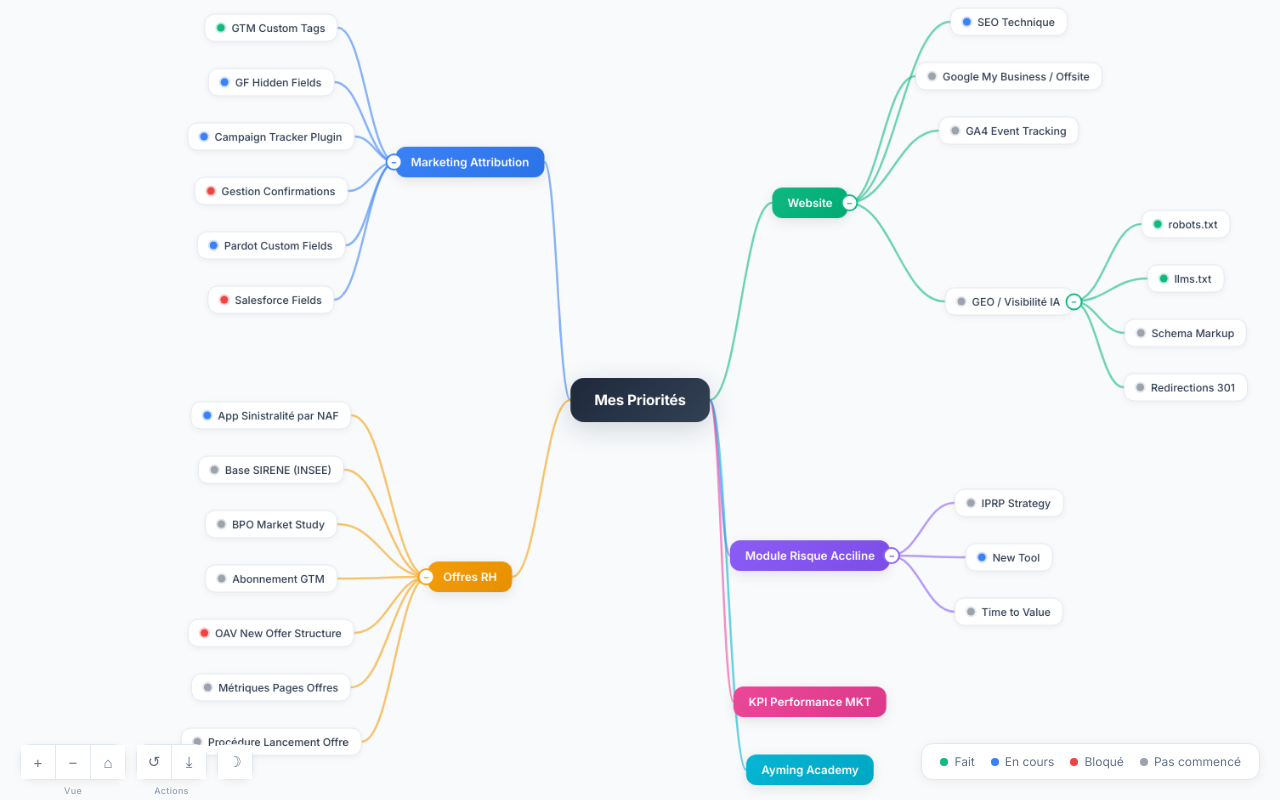
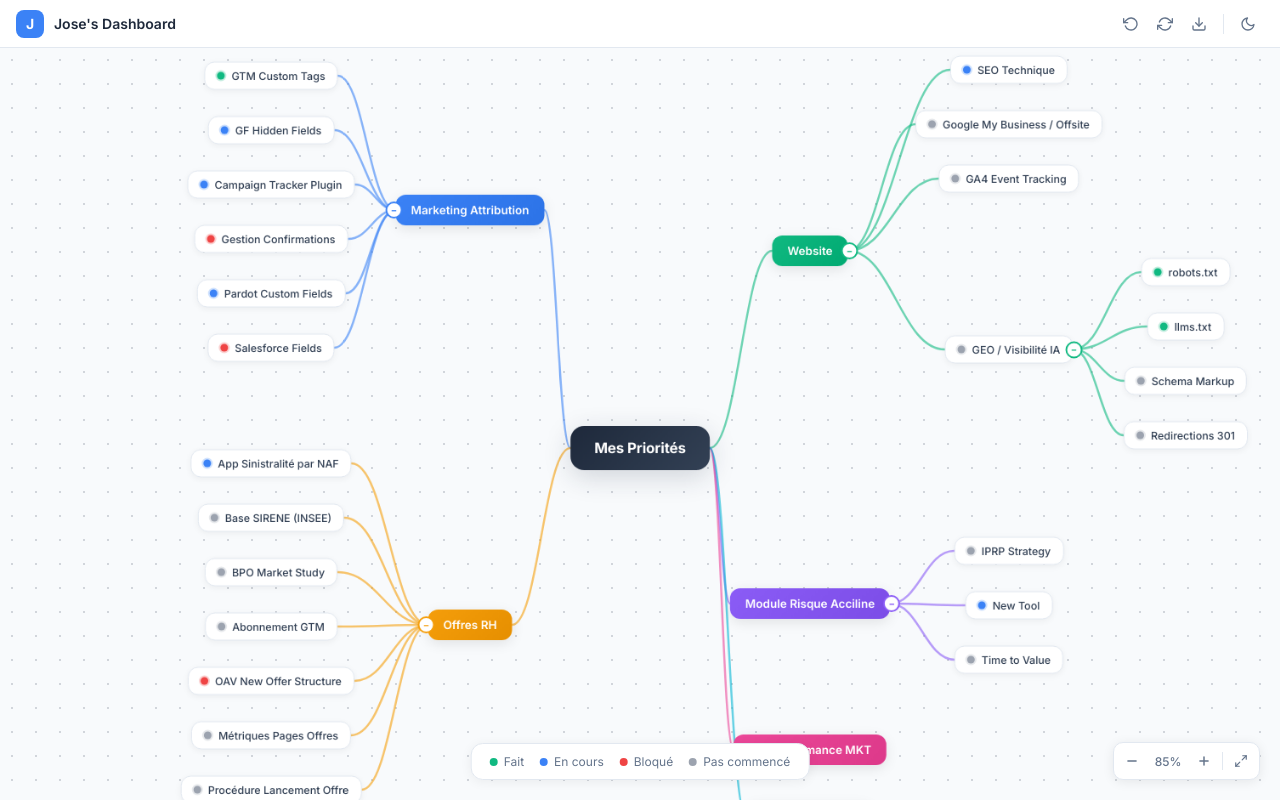
Before and after one commit to xXencarvXx/mindmap-app, a plain HTML site: page index.html in a window 1280 px wide. Drawn offline with Linux system fonts and the light colour scheme.

Commit message:
UI: toolbar, dot grid background, zoom controls with percentage

```diff
--- a/index.html
+++ b/index.html
@@ -10,6 +10,28 @@
 <link rel="stylesheet" href="styles/dark.css">
 </head>
 <body>
+
+<div id="toolbar">
+  <div class="toolbar-left">
+    <span class="toolbar-logo">J</span>
+    <span class="toolbar-title">Jose's Dashboard</span>
+  </div>
+  <div class="toolbar-right">
+    <button id="btn-undo" title="Annuler (Ctrl+Z)">
+      <svg width="16" height="16" viewBox="0 0 24 24" fill="none" stroke="currentColor" stroke-width="2" stroke-linecap="round" stroke-linejoin="round"><polyline points="1 4 1 10 7 10"/><path d="M3.51 15a9 9 0 1 0 2.13-9.36L1 10"/></svg>
+    </button>
+    <button id="btn-reset-pos" title="Reset positions">
+      <svg width="16" height="16" viewBox="0 0 24 24" fill="none" stroke="currentColor" stroke-width="2" stroke-linecap="round" stroke-linejoin="round"><polyline points="23 4 23 10 17 10"/><polyline points="1 20 1 14 7 14"/><path d="M3.51 9a9 9 0 0 1 14.85-3.36L23 10M1 14l4.64 4.36A9 9 0 0 0 20.49 15"/></svg>
+    </button>
+    <button id="btn-export" title="Exporter JSON">
+      <svg width="16" height="16" viewBox="0 0 24 24" fill="none" stroke="currentColor" stroke-width="2" stroke-linecap="round" stroke-linejoin="round"><path d="M21 15v4a2 2 0 0 1-2 2H5a2 2 0 0 1-2-2v-4"/><polyline points="7 10 12 15 17 10"/><line x1="12" y1="15" x2="12" y2="3"/></svg>
+    </button>
+    <div class="toolbar-sep"></div>
+    <button id="dark-toggle" title="Mode sombre">
+      <svg width="16" height="16" viewBox="0 0 24 24" fill="none" stroke="currentColor" stroke-width="2" stroke-linecap="round" stroke-linejoin="round"><path d="M21 12.79A9 9 0 1 1 11.21 3 7 7 0 0 0 21 12.79z"/></svg>
+    </button>
+  </div>
+</div>
 
 <div id="canvas-wrapper">
   <div id="canvas">
@@ -25,22 +47,19 @@
   <div id="panel-body"></div>
 </div>
 
-<div id="controls">
-  <div class="ctrl-group" data-label="Vue">
-    <button id="btn-zoom-in" title="Zoom +">+</button>
-    <button id="btn-zoom-out" title="Zoom −">−</button>
-    <button id="btn-reset-view" title="Recentrer">&#8962;</button>
-  </div>
-  <div class="ctrl-group" data-label="Actions">
-    <button id="btn-reset-pos" title="Reset positions">&#x21BA;</button>
-    <button id="btn-export" title="Exporter JSON">&#x2913;</button>
-  </div>
-  <div class="ctrl-group" data-label="">
-    <button id="dark-toggle" title="Mode sombre">&#x263D;</button>
-  </div>
+<div id="zoom-controls">
+  <button id="btn-zoom-out" title="Zoom -">
+    <svg width="14" height="14" viewBox="0 0 24 24" fill="none" stroke="currentColor" stroke-width="2.5" stroke-linecap="round"><line x1="5" y1="12" x2="19" y2="12"/></svg>
+  </button>
+  <span id="zoom-level">85%</span>
+  <button id="btn-zoom-in" title="Zoom +">
+    <svg width="14" height="14" viewBox="0 0 24 24" fill="none" stroke="currentColor" stroke-width="2.5" stroke-linecap="round"><line x1="12" y1="5" x2="12" y2="19"/><line x1="5" y1="12" x2="19" y2="12"/></svg>
+  </button>
+  <div class="zoom-sep"></div>
+  <button id="btn-reset-view" title="Recentrer">
+    <svg width="14" height="14" viewBox="0 0 24 24" fill="none" stroke="currentColor" stroke-width="2" stroke-linecap="round" stroke-linejoin="round"><path d="M15 3h6v6"/><path d="M9 21H3v-6"/><path d="M21 3l-7 7"/><path d="M3 21l7-7"/></svg>
+  </button>
 </div>
-
-<div class="toast" id="toast"></div>
 
 <div id="legend">
   <div class="legend-item"><div class="legend-dot" style="background:#10b981"></div> Fait</div>
@@ -49,6 +68,8 @@
   <div class="legend-item"><div class="legend-dot" style="background:#9ca3af"></div> Pas commencé</div>
 </div>
 
+<div class="toast" id="toast"></div>
+
 <script type="module" src="js/app.js"></script>
 </body>
 </html>
--- a/js/app.js
+++ b/js/app.js
@@ -71,12 +71,23 @@ window.popUndo = popUndo;
 // ──────────────────────────────────────────────
 document.getElementById("detail-overlay").addEventListener("click", closePanel);
 document.querySelector("#detail-panel .close-btn").addEventListener("click", closePanel);
-document.getElementById("btn-zoom-in").addEventListener("click", zoomIn);
-document.getElementById("btn-zoom-out").addEventListener("click", zoomOut);
-document.getElementById("btn-reset-view").addEventListener("click", resetView);
+document.getElementById("btn-zoom-in").addEventListener("click", () => { zoomIn(); updateZoomLabel(); });
+document.getElementById("btn-zoom-out").addEventListener("click", () => { zoomOut(); updateZoomLabel(); });
+document.getElementById("btn-reset-view").addEventListener("click", () => { resetView(); updateZoomLabel(); });
 document.getElementById("btn-export").addEventListener("click", exportJSON);
 document.getElementById("btn-reset-pos").addEventListener("click", resetPositions);
 document.getElementById("dark-toggle").addEventListener("click", toggleDarkMode);
+document.getElementById("btn-undo").addEventListener("click", popUndo);
+
+function updateZoomLabel() {
+  const el = document.getElementById("zoom-level");
+  if (el) el.textContent = Math.round(state.scale * 100) + "%";
+}
+
+// Update zoom label on wheel
+document.getElementById("canvas-wrapper").addEventListener("wheel", () => {
+  requestAnimationFrame(updateZoomLabel);
+}, { passive: true });
 
 // ──────────────────────────────────────────────
 // INIT
@@ -86,5 +97,6 @@ loadPositionsFromLocalStorage();
 loadDarkMode();
 render();
 resetView();
+updateZoomLabel();
 initChecklistDrag();
-initKeyboard(popUndo);
+initKeyboard(popUndo, updateZoomLabel);
--- a/js/canvas.js
+++ b/js/canvas.js
@@ -183,7 +183,7 @@ wrapper.addEventListener("click", (e) => {
 // ──────────────────────────────────────────────
 // KEYBOARD SHORTCUTS
 // ──────────────────────────────────────────────
-export function initKeyboard(popUndoFn) {
+export function initKeyboard(popUndoFn, onZoomChange) {
   document.addEventListener("keydown", (e) => {
     const inField = e.target.tagName === "TEXTAREA" || e.target.tagName === "INPUT" || e.target.tagName === "SELECT" || e.target.isContentEditable;
     if (e.key === "Escape") { if (inField) e.target.blur(); else closePanel(); }
@@ -193,8 +193,8 @@ export function initKeyboard(popUndoFn) {
       return;
     }
     if (inField) return;
-    if (e.key === "+" || e.key === "=") zoomIn();
-    if (e.key === "-") zoomOut();
-    if (e.key === "0") resetView();
+    if (e.key === "+" || e.key === "=") { zoomIn(); if (onZoomChange) onZoomChange(); }
+    if (e.key === "-") { zoomOut(); if (onZoomChange) onZoomChange(); }
+    if (e.key === "0") { resetView(); if (onZoomChange) onZoomChange(); }
   });
 }
--- a/styles/base.css
+++ b/styles/base.css
@@ -11,12 +11,89 @@ body {
   user-select: none;
 }
 
+/* ── Toolbar ── */
+#toolbar {
+  position: fixed;
+  top: 0;
+  left: 0;
+  right: 0;
+  height: 48px;
+  background: #fff;
+  border-bottom: 1px solid #e2e8f0;
+  display: flex;
+  align-items: center;
+  justify-content: space-between;
+  padding: 0 16px;
+  z-index: 100;
+}
+
+.toolbar-left {
+  display: flex;
+  align-items: center;
+  gap: 10px;
+}
+
+.toolbar-logo {
+  width: 28px;
+  height: 28px;
+  border-radius: 8px;
+  background: #3b82f6;
+  color: #fff;
+  font-weight: 700;
+  font-size: 14px;
+  display: flex;
+  align-items: center;
+  justify-content: center;
+}
+
+.toolbar-title {
+  font-size: 14px;
+  font-weight: 600;
+  color: #1e293b;
+}
+
+.toolbar-right {
+  display: flex;
+  align-items: center;
+  gap: 2px;
+}
+
+.toolbar-right button {
+  width: 32px;
+  height: 32px;
+  border: none;
+  background: none;
+  border-radius: 6px;
+  cursor: pointer;
+  display: flex;
+  align-items: center;
+  justify-content: center;
+  color: #64748b;
+  transition: all 0.15s;
+}
+
+.toolbar-right button:hover {
+  background: #f1f5f9;
+  color: #1e293b;
+}
+
+.toolbar-sep {
+  width: 1px;
+  height: 20px;
+  background: #e2e8f0;
+  margin: 0 6px;
+}
+
+/* ── Canvas ── */
 #canvas-wrapper {
   width: 100vw;
   height: 100vh;
+  padding-top: 48px;
   overflow: hidden;
   cursor: grab;
   position: relative;
+  background-image: radial-gradient(circle, #d1d5db 1px, transparent 1px);
+  background-size: 24px 24px;
 }
 
 #canvas-wrapper.grabbing { cursor: grabbing; }
@@ -44,49 +121,29 @@ svg.connections path {
   transition: opacity 0.2s;
 }
 
-/* Controls */
-#controls {
+/* ── Zoom Controls ── */
+#zoom-controls {
   position: fixed;
   bottom: 20px;
-  left: 20px;
+  right: 20px;
   display: flex;
-  gap: 4px;
+  align-items: center;
+  gap: 0;
+  background: #fff;
+  border-radius: 10px;
+  box-shadow: 0 2px 12px rgba(0,0,0,0.08);
+  border: 1px solid #e2e8f0;
   z-index: 50;
+  padding: 2px;
 }
 
-.ctrl-group {
-  display: flex;
-  gap: 1px;
-  background: #e2e8f0;
-  border-radius: 12px;
-  padding: 1px;
-  box-shadow: 0 2px 8px rgba(0,0,0,0.06);
-  position: relative;
-  margin-right: 6px;
-}
-
-.ctrl-group[data-label]:not([data-label=""])::after {
-  content: attr(data-label);
-  position: absolute;
-  bottom: -16px;
-  left: 50%;
-  transform: translateX(-50%);
-  font-size: 9px;
-  font-weight: 500;
-  color: #94a3b8;
-  letter-spacing: 0.03em;
-  white-space: nowrap;
-  pointer-events: none;
-}
-
-#controls button {
-  width: 34px;
-  height: 34px;
-  border-radius: 0;
+#zoom-controls button {
+  width: 32px;
+  height: 32px;
   border: none;
-  background: #fff;
+  background: none;
+  border-radius: 8px;
   cursor: pointer;
-  font-size: 15px;
   display: flex;
   align-items: center;
   justify-content: center;
@@ -94,17 +151,32 @@ svg.connections path {
   transition: all 0.15s;
 }
 
-.ctrl-group button:first-child { border-radius: 11px 0 0 11px; }
-.ctrl-group button:last-child { border-radius: 0 11px 11px 0; }
-.ctrl-group button:only-child { border-radius: 11px; }
+#zoom-controls button:hover {
+  background: #f1f5f9;
+  color: #1e293b;
+}
 
-#controls button:hover { background: #f1f5f9; color: #1e293b; }
+#zoom-level {
+  font-size: 12px;
+  font-weight: 500;
+  color: #64748b;
+  min-width: 40px;
+  text-align: center;
+}
 
-/* Legend */
+.zoom-sep {
+  width: 1px;
+  height: 18px;
+  background: #e2e8f0;
+  margin: 0 2px;
+}
+
+/* ── Legend ── */
 #legend {
   position: fixed;
   bottom: 20px;
-  right: 20px;
+  left: 50%;
+  transform: translateX(-50%);
   display: flex;
   gap: 16px;
   background: #fff;
@@ -129,7 +201,7 @@ svg.connections path {
   border-radius: 50%;
 }
 
-/* Toast notification */
+/* ── Toast ── */
 .toast {
   position: fixed;
   bottom: 70px;
@@ -151,5 +223,3 @@ svg.connections path {
   opacity: 1;
   transform: translateX(-50%) translateY(0);
 }
-
-/* Header */
--- a/styles/dark.css
+++ b/styles/dark.css
@@ -1,5 +1,24 @@
 /* ── Dark Mode ── */
 body.dark { background: #0f172a; }
+
+/* Toolbar */
+body.dark #toolbar { background: #1e293b; border-bottom-color: #334155; }
+body.dark .toolbar-title { color: #e2e8f0; }
+body.dark .toolbar-right button { color: #94a3b8; }
+body.dark .toolbar-right button:hover { background: #334155; color: #e2e8f0; }
+body.dark .toolbar-sep { background: #334155; }
+
+/* Canvas dot grid */
+body.dark #canvas-wrapper {
+  background-image: radial-gradient(circle, #334155 1px, transparent 1px);
+}
+
+/* Zoom controls */
+body.dark #zoom-controls { background: #1e293b; border-color: #334155; box-shadow: 0 2px 12px rgba(0,0,0,0.3); }
+body.dark #zoom-controls button { color: #94a3b8; }
+body.dark #zoom-controls button:hover { background: #334155; color: #e2e8f0; }
+body.dark #zoom-level { color: #94a3b8; }
+body.dark .zoom-sep { background: #334155; }
 
 /* Nodes */
 body.dark .node.leaf {
@@ -24,17 +43,6 @@ body.dark svg.connections path { opacity: 0.45; }
 /* Toggle button */
 body.dark .toggle-btn { background: #1e293b; }
 
-/* Controls */
-body.dark .ctrl-group {
-  background: #334155;
-  box-shadow: 0 2px 8px rgba(0,0,0,0.3);
-}
-body.dark .ctrl-group[data-label]::after { color: #64748b; }
-body.dark #controls button {
-  background: #1e293b;
-  color: #94a3b8;
-}
-body.dark #controls button:hover { background: #334155; color: #e2e8f0; }
 
 /* Legend */
 body.dark #legend {
```
